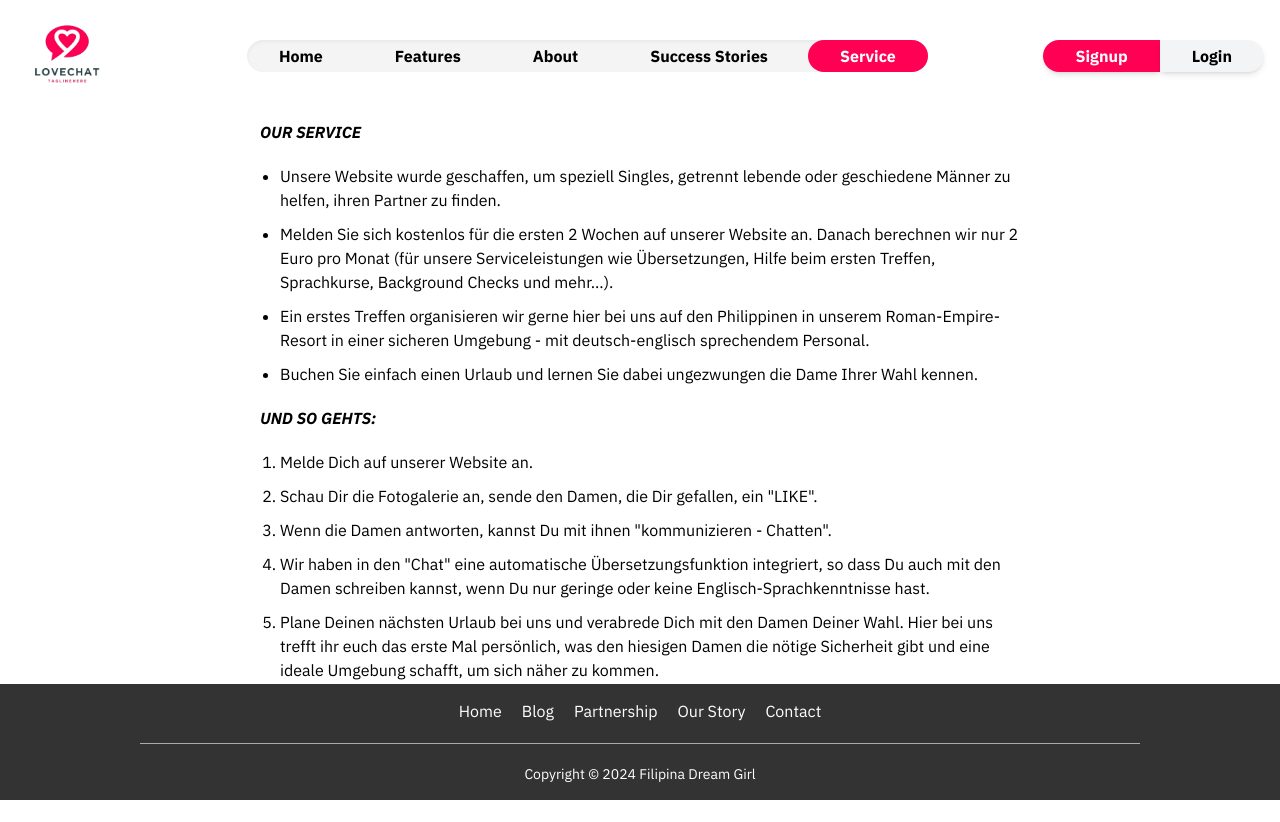
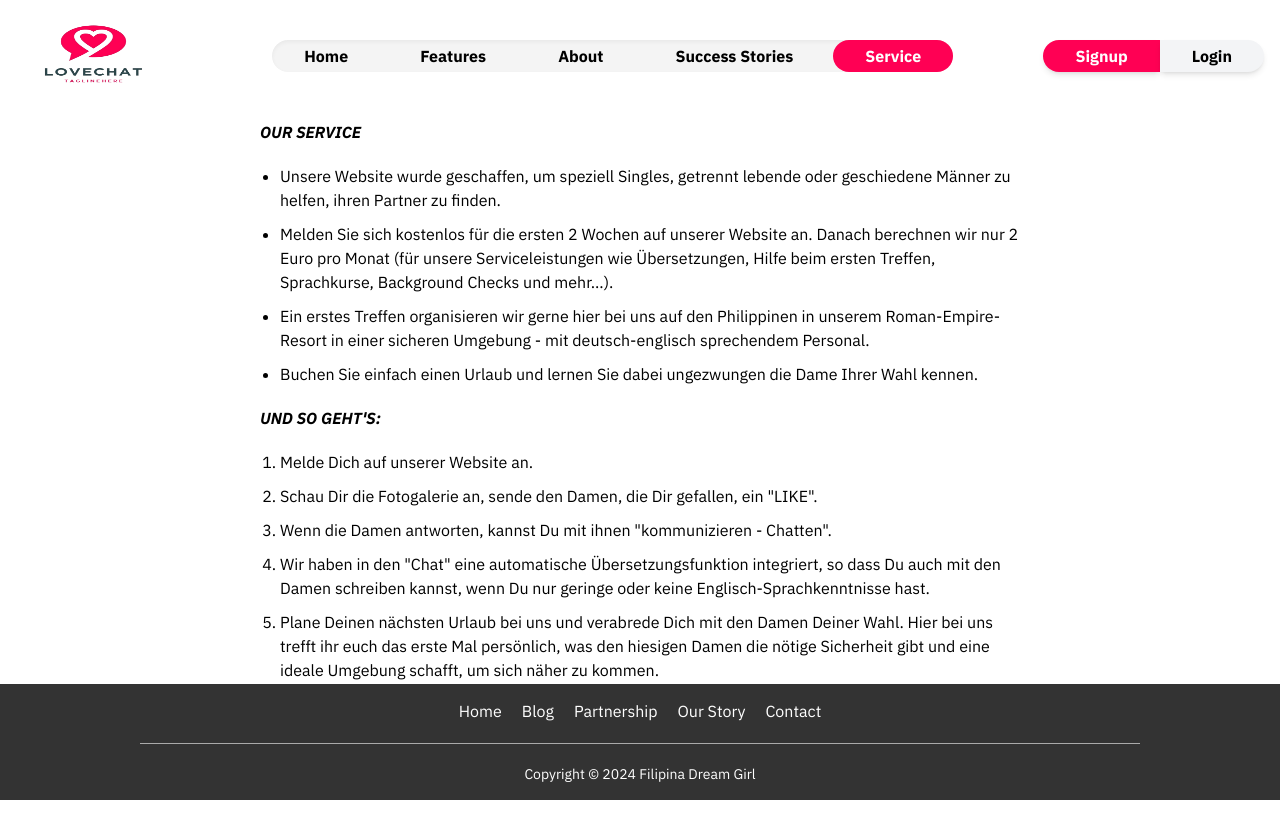
Before and after one commit to SheenPP/sample, a Next.js app: page /Service in a window 1280 px wide. Built offline with nearby package versions, Linux system fonts and the light colour scheme.

Commit message:
modified:   src/app/Service/page.tsx 	modified:   src/app/components/Navbr.tsx

```diff
--- a/src/app/Service/page.tsx
+++ b/src/app/Service/page.tsx
@@ -7,10 +7,10 @@ const OurService = () => {
             <h2>OUR SERVICE</h2>
             <ul>
                 <li>
-                    Unsere Website wurde geschaffen, um speziell Singles, getrennt lebende oder geschiedene Männer zu helfen, ihren Partner zu finden.
+                    Unsere Website wurde geschaffen, um speziell Singles, getrennt lebende oder geschiedene M&auml;nner zu helfen, ihren Partner zu finden.
                 </li>
                 <li>
-                    Melden Sie sich kostenlos für die ersten 2 Wochen auf unserer Website an. Danach berechnen wir nur 2 Euro pro Monat (für unsere Serviceleistungen wie Übersetzungen, Hilfe beim ersten Treffen, Sprachkurse, Background Checks und mehr…).
+                    Melden Sie sich kostenlos f&uuml;r die ersten 2 Wochen auf unserer Website an. Danach berechnen wir nur 2 Euro pro Monat (f&uuml;r unsere Serviceleistungen wie &Uuml;bersetzungen, Hilfe beim ersten Treffen, Sprachkurse, Background Checks und mehr&hellip;).
                 </li>
                 <li>
                     Ein erstes Treffen organisieren wir gerne hier bei uns auf den Philippinen in unserem Roman-Empire-Resort in einer sicheren Umgebung - mit deutsch-englisch sprechendem Personal.
@@ -20,13 +20,13 @@ const OurService = () => {
                 </li>
             </ul>
 
-            <h3>UND SO GEHTS:</h3>
+            <h3>UND SO GEHT&apos;S:</h3>
             <ol>
                 <li>Melde Dich auf unserer Website an.</li>
-                <li>Schau Dir die Fotogalerie an, sende den Damen, die Dir gefallen, ein "LIKE".</li>
-                <li>Wenn die Damen antworten, kannst Du mit ihnen "kommunizieren - Chatten".</li>
-                <li>Wir haben in den "Chat" eine automatische Übersetzungsfunktion integriert, so dass Du auch mit den Damen schreiben kannst, wenn Du nur geringe oder keine Englisch-Sprachkenntnisse hast.</li>
-                <li>Plane Deinen nächsten Urlaub bei uns und verabrede Dich mit den Damen Deiner Wahl. Hier bei uns trefft ihr euch das erste Mal persönlich, was den hiesigen Damen die nötige Sicherheit gibt und eine ideale Umgebung schafft, um sich näher zu kommen.</li>
+                <li>Schau Dir die Fotogalerie an, sende den Damen, die Dir gefallen, ein &quot;LIKE&quot;.</li>
+                <li>Wenn die Damen antworten, kannst Du mit ihnen &quot;kommunizieren - Chatten&quot;.</li>
+                <li>Wir haben in den &quot;Chat&quot; eine automatische &Uuml;bersetzungsfunktion integriert, so dass Du auch mit den Damen schreiben kannst, wenn Du nur geringe oder keine Englisch-Sprachkenntnisse hast.</li>
+                <li>Plane Deinen n&auml;chsten Urlaub bei uns und verabrede Dich mit den Damen Deiner Wahl. Hier bei uns trefft ihr euch das erste Mal pers&ouml;nlich, was den hiesigen Damen die n&ouml;tige Sicherheit gibt und eine ideale Umgebung schafft, um sich n&auml;her zu kommen.</li>
             </ol>
         </div>
     );
--- a/src/app/components/Navbr.tsx
+++ b/src/app/components/Navbr.tsx
@@ -5,7 +5,6 @@ import { usePathname } from "next/navigation";
 import Link from "next/link";
 import { FaBars, FaTimes } from 'react-icons/fa';
 import Image from 'next/image';
-
 
 // Navigation items for the NavBar
 const navItems = [
@@ -32,12 +31,11 @@ const navItems = [
   };
 
   return (
-
     <nav className="fixed-top">
       <div className="flex flex-col md:flex-row justify-between items-center max-w-full sticky top-0 z-60 p-4">
         {/* Logo Section */}
         <div className="logo mr-4">
-        <img src="./logo.png" alt="LoveChat Logo" className="h-16 md:h-20" />
+          <Image src="/logo.png" alt="LoveChat Logo" width={150} height={200} className="h-16 md:h-20" />
         </div>
 
         {/* Hamburger Menu for Mobile */}
@@ -105,4 +103,5 @@ const navItems = [
     </nav>
   );
 }
-export default NavBar
+
+export default NavBar;
```
Lines whose indentation alone changed are shown as unchanged.
